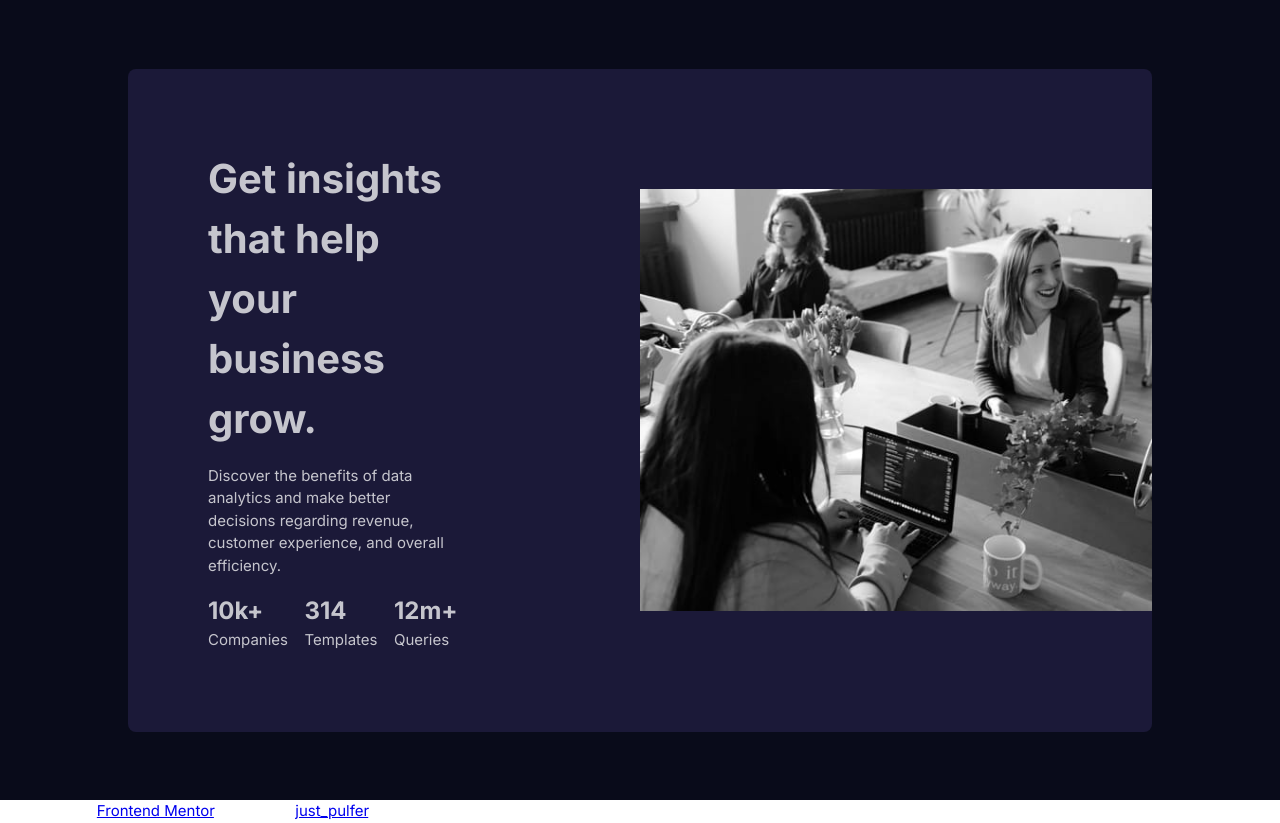
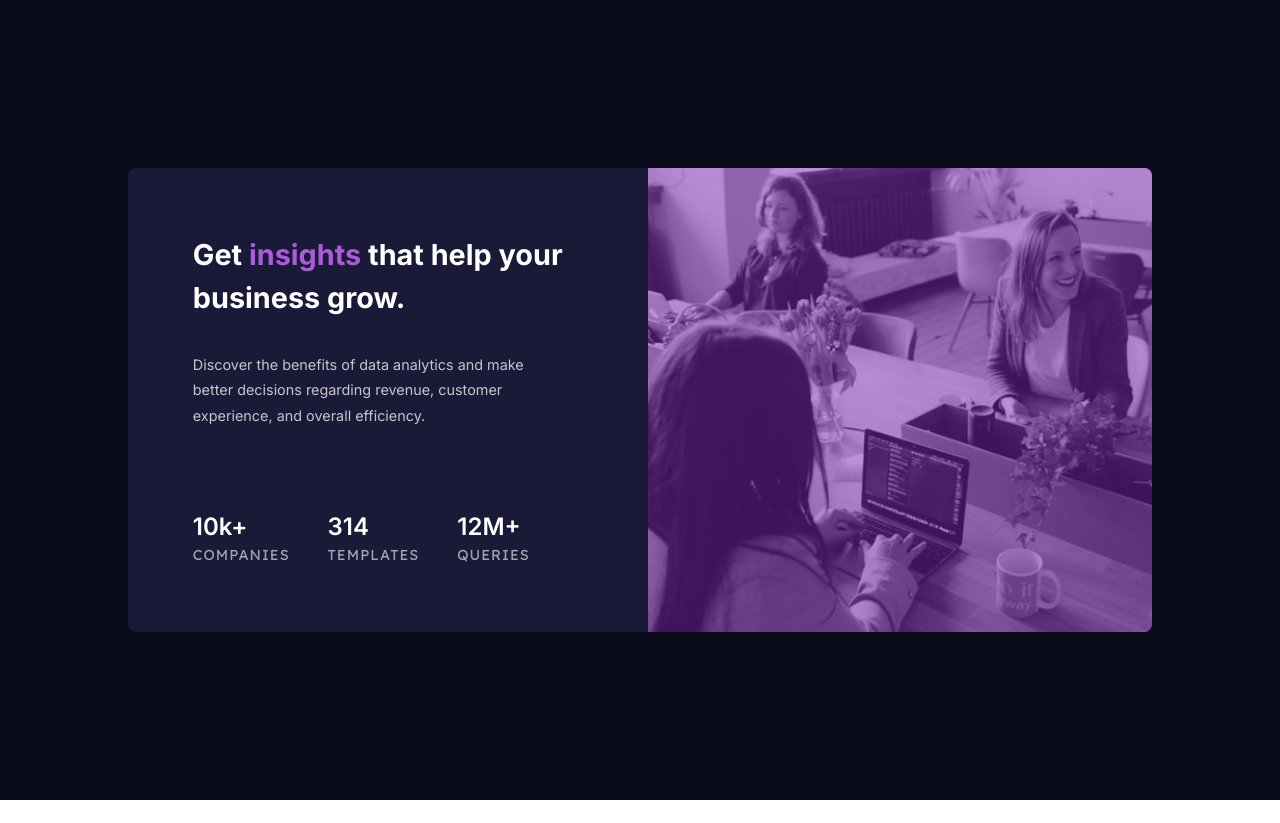
Before and after one commit to justPulfer/stats-preview-card-component, a plain HTML site: page index.html in a window 1280 px wide. After the commit the page ends 800 px from the top, so only its background shows below. Drawn offline with Linux system fonts and the light colour scheme.

Commit message:
desktop mode almost completed...few tweaks needed

```diff
--- a/index.html
+++ b/index.html
@@ -16,7 +16,7 @@
 		<link rel="preconnect" href="https://fonts.googleapis.com" />
 		<link rel="preconnect" href="https://fonts.gstatic.com" crossorigin />
 		<link
-			href="https://fonts.googleapis.com/css2?family=Inter:wght@400;500;700&family=Lexend+Deca&display=swap"
+			href="https://fonts.googleapis.com/css2?family=Inter:wght@400;500;600;700&family=Lexend+Deca&display=swap"
 			rel="stylesheet"
 		/>
 
@@ -27,31 +27,24 @@
 			<article class="container">
 				<div class="card">
 					<div class="texts">
-						<h1 class="title">Get insights that help your business grow.</h1>
+						<h1 class="title">
+							Get <span>insights</span> that help your business grow.
+						</h1>
 						<p class="description">
 							Discover the benefits of data analytics and make better decisions
 							regarding revenue, customer experience, and overall efficiency.
 						</p>
 						<div class="more-info">
-							<p class="info"><span>10k+</span> companies</p>
-							<p class="info"><span>314</span> templates</p>
-							<p class="info"><span>12m+</span> queries</p>
+							<p class="info">10k+<span>companies</span></p>
+							<p class="info">314<span>templates</span></p>
+							<p class="info">12M+<span>queries</span></p>
 						</div>
 					</div>
-					<img
-						class="img-header"
-						src="./images/image-header-desktop.jpg"
-						alt=""
-					/>
+					<div class="img-container">
+						<img src="./images/image-header-desktop.jpg" alt="header image" />
+					</div>
 				</div>
 			</article>
 		</main>
-
-		<div class="attribution">
-			Challenge by
-			<a href="https://www.frontendmentor.io?ref=challenge" target="_blank"
-				>Frontend Mentor</a
-			>. Coded by <a href="#">just_pulfer</a>.
-		</div>
 	</body>
 </html>
--- a/style.css
+++ b/style.css
@@ -69,6 +69,7 @@ h6 {
 	--main-bg-color: hsl(233, 47%, 7%);
 	--card-bg-color: hsl(244, 38%, 16%);
 	--accent-color: hsl(277, 64%, 61%);
+	--accent-color-darker: hsl(277, 69%, 43%);
 
 	/* Neutral colors */
 	--main-paragraph-color: hsla(0, 0%, 100%, 0.75);
@@ -76,14 +77,22 @@ h6 {
 
 	/* Font weight */
 	--regular-fw: 400;
+	--semi-bold-fw: 600;
 	--bold-fw: 700;
+
+	/* font size */
+	--fs-xl: 2.5rem;
+	--fs-700: 1.8rem;
+	--fs-600: 1.5rem;
+	--fs-500: 1.25rem;
+	--fs-400: 1rem;
 }
 
 body {
 	min-height: 100vh;
-	font-size: 15px;
+	font-size: var(--fs-400);
 	font-family: "Inter", "Lexend Deca", sans-serif;
-	color: var(--main-paragraph-color);
+	color: #ffffff;
 }
 
 main {
@@ -93,52 +102,115 @@ main {
 }
 
 .container {
+	width: 100%;
+	height: 100%;
 	display: flex;
-	height: 100%;
 	justify-content: center;
 	align-items: center;
-	padding: 0 10%;
 }
 
 .card {
+	max-width: 80%;
 	display: grid;
+	justify-content: center;
+	align-items: center;
+	gap: 1rem;
 	grid-template-columns: 1fr 1fr;
 	background-color: var(--card-bg-color);
-	justify-content: space-between;
-	align-items: center;
-
 	border-radius: 0.5rem;
 	overflow: hidden;
 }
 
 .texts {
-	display: grid;
-	gap: 1rem;
-	max-width: 80%;
-	padding: 5rem;
+	display: flex;
+	flex-direction: column;
+	flex: 1;
+	flex-wrap: wrap;
+	padding: 4.5em;
+	gap: 2rem;
+}
+
+.img-container {
+	position: relative;
+	width: 100%;
+	height: 100%;
+}
+
+img {
+	width: 100%;
+	height: 100%;
+	object-fit: cover;
+}
+
+.img-container::after {
+	position: absolute;
+	content: "";
+	background-color: var(--accent-color-darker);
+	width: 100%;
+	height: 100%;
+	top: 0;
+	right: 0;
+	opacity: 0.5;
 }
 
 .title {
-	font-size: 2.5rem;
+	font-size: var(--fs-xl);
 }
 
-.img-header {
-	width: 100%;
+.title > span {
+	color: var(--accent-color);
+}
+
+.description {
+	max-width: 95%;
+	line-height: 1.8;
+	color: var(--main-paragraph-color);
 }
 
 .more-info {
+	max-width: 90%;
 	display: flex;
+	gap: 2rem;
+	flex: 1;
 	justify-content: space-between;
 	align-items: center;
+	margin-top: 3rem;
 }
 
 .info {
-	display: grid;
-	text-transform: capitalize;
+	font-size: var(--fs-700);
+	font-weight: var(--bold-fw);
 	font-family: "Inter", sans-serif;
+	font-weight: var(--semi-bold-fw);
 }
 
 .info span {
-	font-size: 1.5rem;
-	font-weight: var(--bold-fw);
+	display: grid;
+	font-family: "Lexend Deca", sans-serif;
+	font-weight: var(--regular-fw);
+	font-size: var(--fs-400);
+	color: var(--stat-heading-color);
+	text-transform: uppercase;
+	letter-spacing: 1px;
 }
+
+@media screen and (max-width: 85.33em) {
+	:root {
+		/* font size */
+		--fs-xl: 2em;
+		--fs-700: 1.5rem;
+		--fs-600: 1.2rem;
+		--fs-500: 1rem;
+		--fs-400: 0.9rem;
+	}
+}
+
+@media screen and (max-width: 72em) {
+	.card {
+		grid-template-columns: 1fr;
+	}
+
+	.img-container {
+		order: -1;
+	}
+}
```
